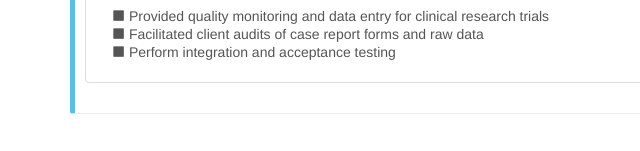
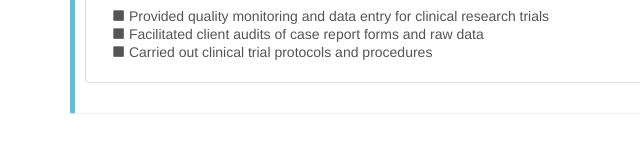
Before and after one commit to jcskillings/jcskillings.github.io, a plain HTML site: page index.html in a window 1280 px wide. Shown: the part 1189-1340 px from the top of the page, 0-640 px from the left. Drawn offline with nearby package versions, Linux system fonts and the light colour scheme.

Commit message:
Update index.html

```diff
--- a/index.html
+++ b/index.html
@@ -194,9 +194,8 @@
                   </p>
                   <p class="list-group-item-text">
                     <span class="glyphicon glyphicon-stop"></span>
-                      Perform integration and acceptance testing
+                      Carried out clinical trial protocols and procedures
                   </p>
-
                 </div>
             </a>
         </ul>
```
